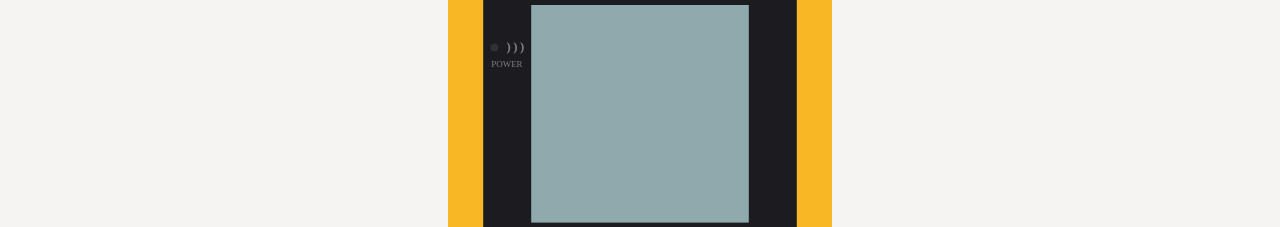
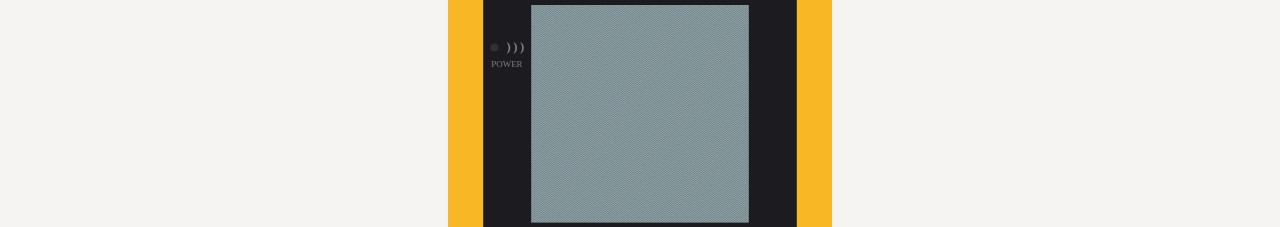
Before and after one commit to RCThales/ThalesBoy, a website: page index.html in a window 1280 px wide. Shown: the part 213-440 px from the top of the page. Drawn offline with Linux system fonts and the light colour scheme.

Commit message:
Created the IFrame that will hold a separated project called TGS (Thales Game System.

```diff
--- a/index.html
+++ b/index.html
@@ -78,8 +78,9 @@
                         <!---------->
                         <!--SCREEN-->
                         <!---------->
-                        <canvas class="screen">
-                        </canvas>
+
+                        <div class="screenOff"></div>
+                        <iframe class="screen" src="" title="Game System by Thales Cardoso" scrolling="no"></iframe>
 
                         <div class="videoGameName">
                             <span class="grayName">THALES BOY</span>
--- a/src/main.ts
+++ b/src/main.ts
@@ -139,6 +139,7 @@ const changeColor = (color:string) => {
 }
 
 const gamePower = () => {
+    const screen = document.querySelector('.screen') as HTMLIFrameElement
     const led = document.querySelector('.led')
     led?.classList.toggle('on')
     const btn = document.getElementById('powerBtn') as HTMLElement
@@ -151,18 +152,25 @@ const gamePower = () => {
     const isOn = led?.classList.contains('on') ? true : false
 
     if(isOn){
+        //Button movement
         btn.style.transform = 'translateY(15px)'
         btnMobile.style.transform = 'translateX(130px)'
         btnMobile.style.color = 'red'
         toggle.style.transform = 'translateY(10px) rotate(-10deg)'
         toggle.textContent = '◄◄◄UnToggle'
+
+        screen.src = 'https://tgs1.netlify.app/'
+        let audio = new Audio('../audio/thalesboyOn.mp3');
+        audio.play();
         return
     }
-     toggle.textContent = '◄◄◄Toggle'
-     toggle.style.transform = 'translateY(-8px) rotate(-10deg)'
-     btn.style.transform = 'translateY(0px)'
-     btnMobile.style.transform = 'translateX(0px)'
-     btnMobile.style.color = 'var(--darkAccent)'
+    toggle.textContent = '◄◄◄Toggle'
+    toggle.style.transform = 'translateY(-8px) rotate(-10deg)'
+    btn.style.transform = 'translateY(0px)'
+    btnMobile.style.transform = 'translateX(0px)'
+    btnMobile.style.color = 'var(--darkAccent)'
+
+    screen.src = ''
 
 }
 
--- a/style.css
+++ b/style.css
@@ -256,9 +256,12 @@ header{
 
 .screen {
     background-color: rgb(143, 169, 173);
+    background-image: repeating-linear-gradient(36deg, rgba(255, 255, 255, 0.25), rgba(255, 255, 255, 0.2) 1px, transparent 0px, transparent 2px);
+    opacity: 0.8;
     width: 17em;
     height: 17em;
     transform: translateY(-20px);
+    border: none;
 }
 
 .screenFrame {
```
Also changed, not shown: dist/main.js.
